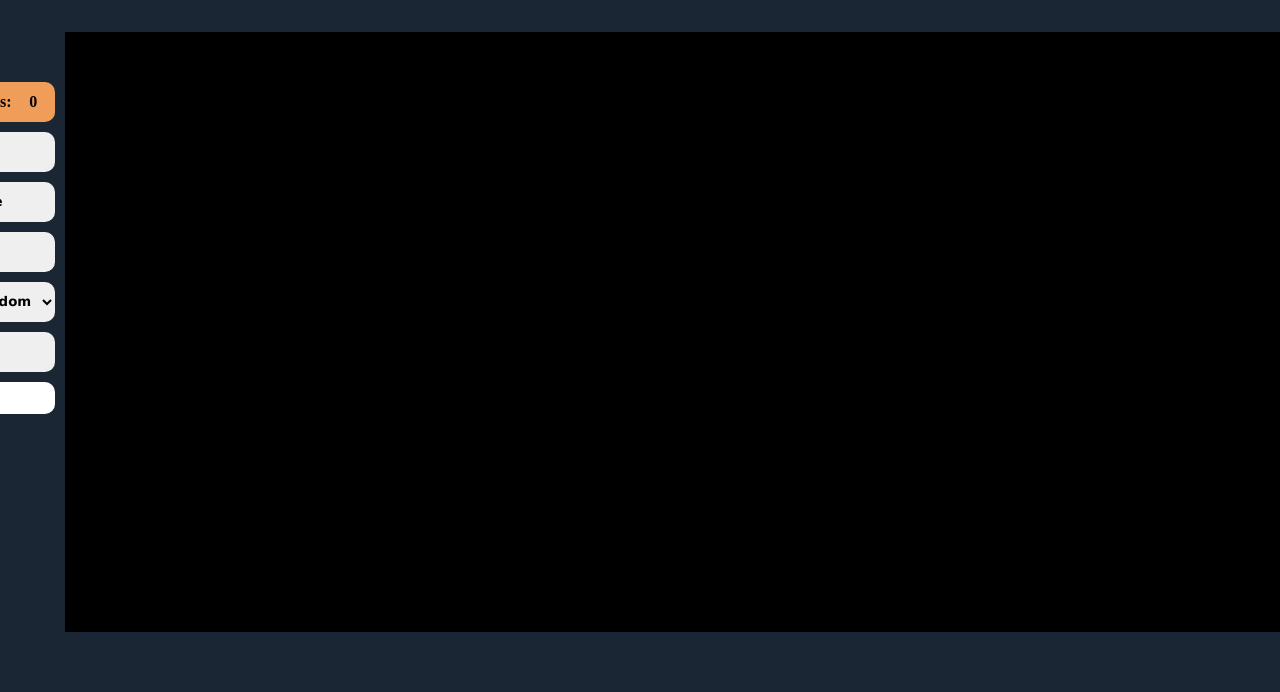
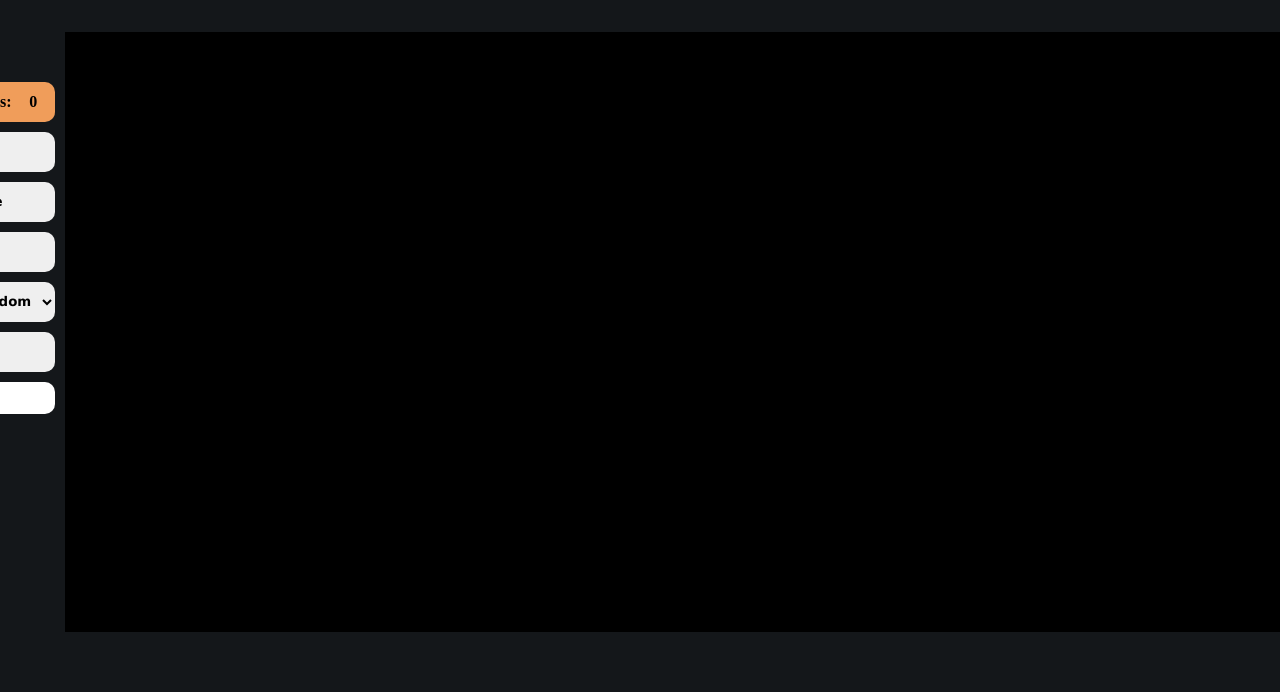
Before and after one commit to EricSanz/Game-of-Life, a website: page game-of-life.html in a window 1280 px wide. Shown: the part 139-831 px from the top of the page. Drawn offline with Linux system fonts and the light colour scheme.

Commit message:
changed background color

```diff
--- a/game-of-life.css
+++ b/game-of-life.css
@@ -1,6 +1,5 @@
 body {
-    background-color: rgb(26, 38, 51);
-    /* background-color: black; */
+    background-color: rgb(20, 23, 26);
     margin: 50px;
 }
 
```
